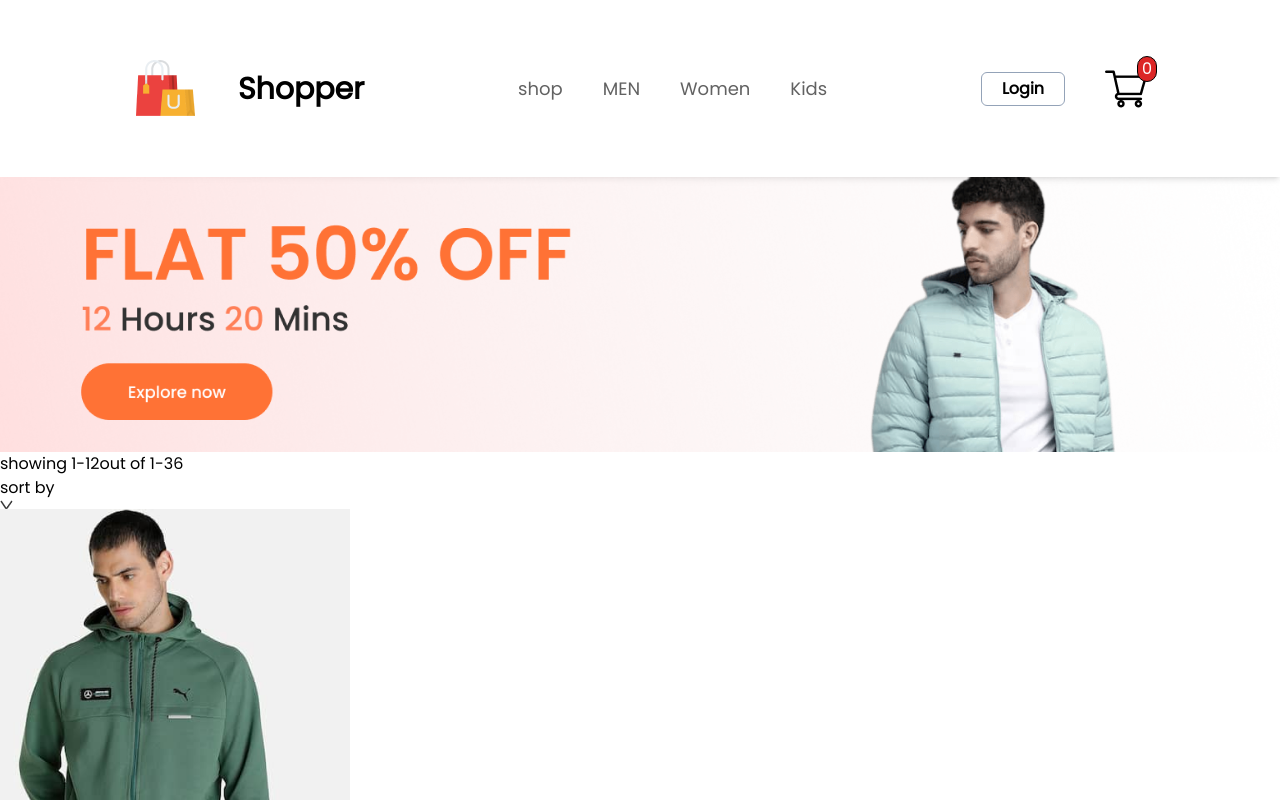
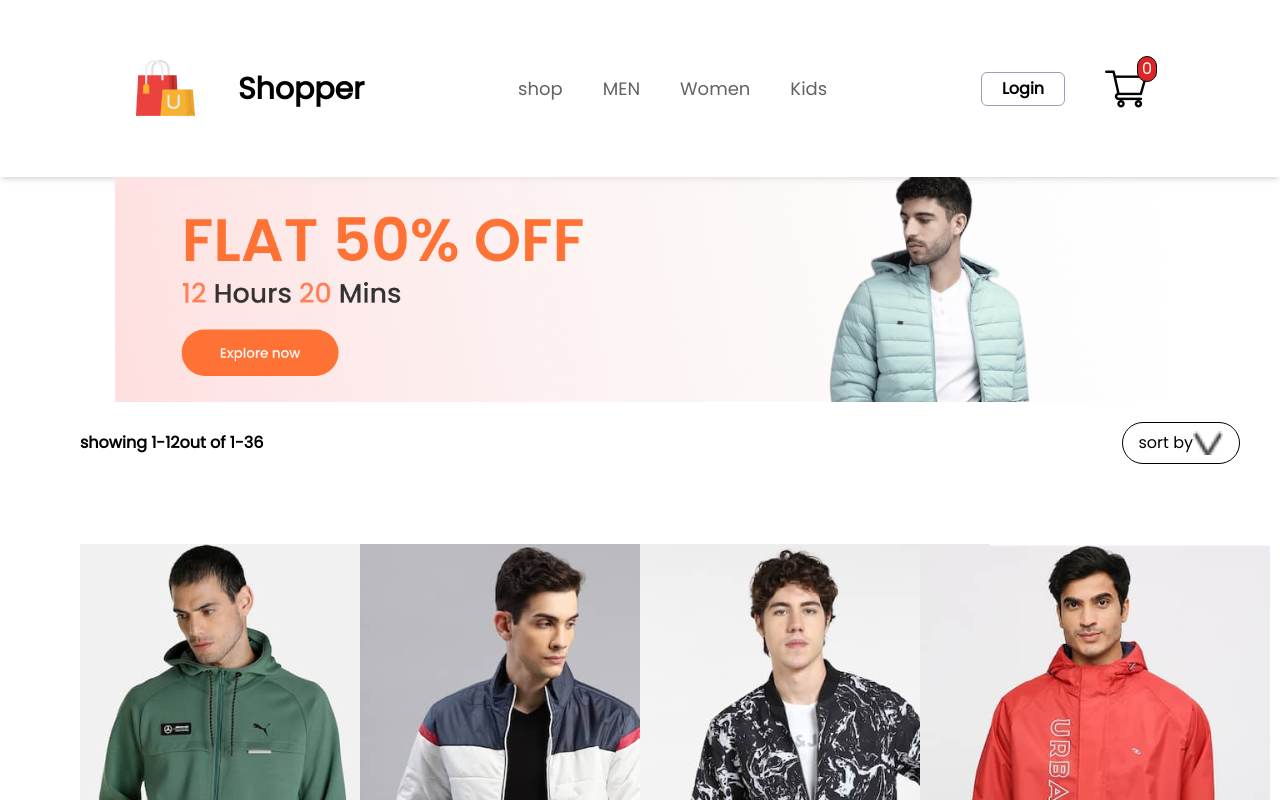
Before and after one commit to uzair17611/RandoStore, a React (Create React App) app in the folder randostore/: page /men in a window 1280 px wide. Shown: the top 800 px of the page. Built offline with nearby package versions, Linux system fonts and the light colour scheme.

Commit message:
New Commitd

```diff
--- a/randostore/src/App.js
+++ b/randostore/src/App.js
@@ -21,7 +21,7 @@ function App() {
           <Route path="/" element={<ListItems />} />
           <Route path="/men" element={<CatagoryPage  banner={men_banner} catagory="men"/>} />
           <Route path="/women" element={<CatagoryPage  banner={women_banner}  catagory="women"/>} />
-          <Route path="/kids" element={<CatagoryPage  banner={kid_banner} catagory="kids"/>} />
+          <Route path="/kids" element={<CatagoryPage  banner={kid_banner} catagory="kid"/>} />
           <Route path="/product" element={<Products />}>
           <Route path=":productID" element={<Products />}/>
           </Route>
--- a/randostore/src/Pages/CatagoryPage.jsx
+++ b/randostore/src/Pages/CatagoryPage.jsx
@@ -14,17 +14,22 @@ const CatagoryPage = (props) => {
 
     return (
       <div>
-        <img src={props.banner} alt="" />
+        <img src={props.banner} alt="" className="block w-[82%] mx-auto" />
 
-        <div>
-          <span>showing 1-12</span>out of 1-36
+        <div className="flex  justify-between items-center">
 
-          <div>
-            sort by <img src={drop_down_icon} alt="" />
+          <div className='ml-20 mt-5'>
+            <p className="font-semibold">
+          <span className="font-semibold" >showing 1-12</span>out of 1-36
+          </p>
+          </div>
+
+          <div className='px-4 py-2 flex mr-10  border-1 border border-black rounded-full mt-5'>
+            sort by <img src={drop_down_icon} alt="" className='w-[30px]' />
           </div>
         </div>
 
-        <div>
+        <div className="grid grid-cols-4 row-gap-4 m-20  mx-170  gap-y-8">
           {all_Product.map((item, i) => {
             if (props.catagory === item.category) {
               return <Items
@@ -41,6 +46,7 @@ const CatagoryPage = (props) => {
             }
           })}
         </div>
+
       </div>
     );
   };
```
Also changed, not shown: randostore/src/Component/Popular/Popular.jsx (+6 -2 lines).
